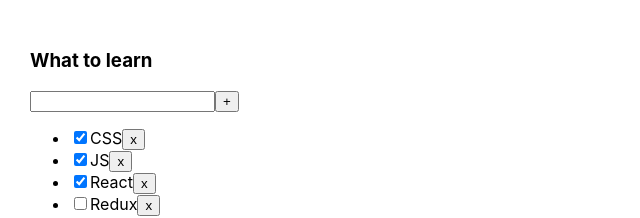
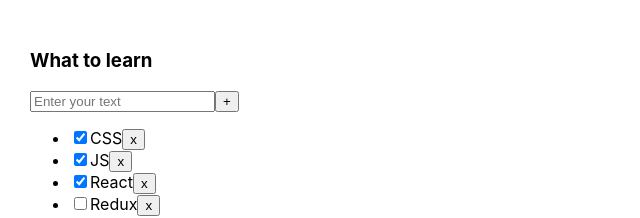
Before and after one commit to DmitryMN/incubator-todolist, a React (Create React App) app: page / in a window 1280 px wide. Shown: the top 218 px of the page, without its empty margins (0-640 px from the left). Built offline with nearby package versions, Linux system fonts and the light colour scheme.

Commit message:
add eventsHandler

```diff
--- a/package.json
+++ b/package.json
@@ -10,6 +10,7 @@
     "@types/node": "^12.0.0",
     "@types/react": "^17.0.0",
     "@types/react-dom": "^17.0.0",
+    "@types/uuid": "^8.3.1",
     "react": "^17.0.2",
     "react-dom": "^17.0.2",
     "react-scripts": "4.0.3",
--- a/src/App.tsx
+++ b/src/App.tsx
@@ -1,5 +1,6 @@
 import React, { useState } from 'react';
 import ToDoList, {TasksType} from "./components/ToDoList";
+import {v1} from "uuid";
 import './App.css';
 
 export type FilterValuesType = "all" | "active" | "completed";
@@ -7,10 +8,10 @@
 function App() {
 
     let [tasks, setTasks] = useState<Array<TasksType>>([
-        {id: 1, title: "CSS", isDone: true},
-        {id: 2, title: "JS", isDone: true},
-        {id: 3, title: "React", isDone: true},
-        {id: 4, title: "Redux", isDone: false}
+        {id: v1(), title: "CSS", isDone: true},
+        {id: v1(), title: "JS", isDone: true},
+        {id: v1(), title: "React", isDone: true},
+        {id: v1(), title: "Redux", isDone: false}
     ]);
     const [filter, setFilter] = useState<FilterValuesType>("all");
 
@@ -26,7 +27,7 @@
     }
 
 
-    function removeTask(id: number) {
+    function removeTask(id: string) {
         setTasks(tasks.filter(task => task.id !== id));
     }
 
@@ -34,9 +35,18 @@
         setFilter(value);
     }
 
+    function addTask(title: string) {
+        const newTask: TasksType = {
+            id: v1(),
+            title: title,
+            isDone: true
+        }
+        setTasks([ newTask, ...tasks]);
+    }
+
     return (
         <div className="App">
-            <ToDoList title="What to learn" tasks={tasksForTodolist} remove_task={removeTask} changeFilter={changeFilter}/>
+            <ToDoList title="What to learn" tasks={tasksForTodolist} remove_task={removeTask} changeFilter={changeFilter} addTask={addTask}/>
         </div>
     );
 }
--- a/src/components/ToDoList.tsx
+++ b/src/components/ToDoList.tsx
@@ -1,8 +1,8 @@
-import React from "react";
+import React, {ChangeEvent, KeyboardEvent, useState} from "react";
 import {FilterValuesType} from "../App";
 
 export type TasksType = {
-    id: number,
+    id: string,
     title: string,
     isDone: boolean
 }
@@ -10,28 +10,57 @@
 type propsToDoListType = {
     title: string,
     tasks: Array<TasksType>,
-    remove_task: (id: number) => void,
+    remove_task: (id: string) => void,
     changeFilter: (value: FilterValuesType) => void
+    addTask: (title: string) => void
 }
 
 function ToDoList(props: propsToDoListType) {
+    const [title, setTitle] = useState<string>("");
+
+    const addTask = () => {
+        if(title) {
+            props.addTask(title);
+            setTitle("");
+        }
+    }
+
+    const onKeyPressAddTaskHandler = (event: KeyboardEvent<HTMLInputElement>) => {
+        if(event.key === "Enter") {
+            addTask();
+        }
+    }
+
+    const onChangeTitleHandler = (event: ChangeEvent<HTMLInputElement>) => {
+        setTitle(event.currentTarget.value);
+    }
+
+
+    const changeFilterAllHandler = () => props.changeFilter("all");
+    const changeFilterActiveHandler = () => props.changeFilter("active");
+    const changeFilterCompletedHandler = () => props.changeFilter("completed");
+
     return(
         <div>
             <h3>{props.title}</h3>
             <div>
-                <input/>
-                <button>+</button>
+                <input value={title} placeholder="Enter your text"
+                       onKeyPress={onKeyPressAddTaskHandler}
+                       onChange={onChangeTitleHandler}/>
+                <button onClick={addTask}>+</button>
             </div>
             <ul>
-                {props.tasks.map(elem => <li key={elem.id}><input type="checkbox" checked={elem.isDone}/>
+                {props.tasks.map(elem => {
+                    const onRemoveTaskHandler = () => props.remove_task(elem.id);
+                    return <li key={elem.id}><input type="checkbox" checked={elem.isDone}/>
                     <span>{elem.title}</span>
-                    <button onClick={() => {props.remove_task(elem.id)}}>x</button>
-                </li>)}
+                    <button onClick={onRemoveTaskHandler}>x</button>
+                </li>})}
             </ul>
             <div>
-                <button onClick={() => {props.changeFilter("all")}}>All</button>
-                <button onClick={() => {props.changeFilter("active")}}>Active</button>
-                <button onClick={() => {props.changeFilter("completed")}}>Completed</button>
+                <button onClick={changeFilterAllHandler}>All</button>
+                <button onClick={changeFilterActiveHandler}>Active</button>
+                <button onClick={changeFilterCompletedHandler}>Completed</button>
             </div>
         </div>
     );
```
Also changed, not shown: 1 other file (tests, documents, lock files or other folders).
